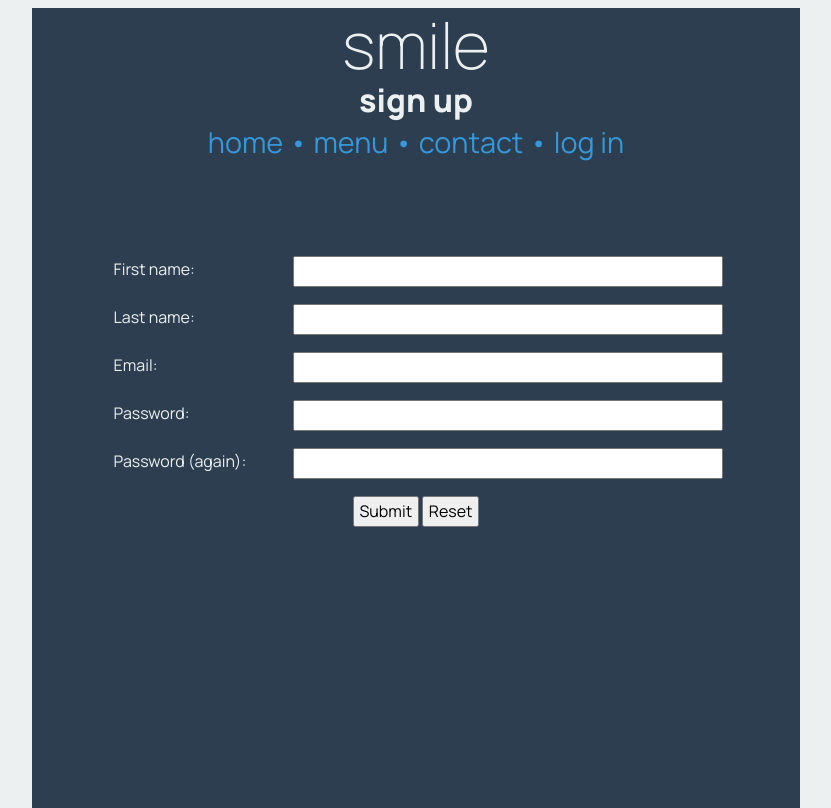
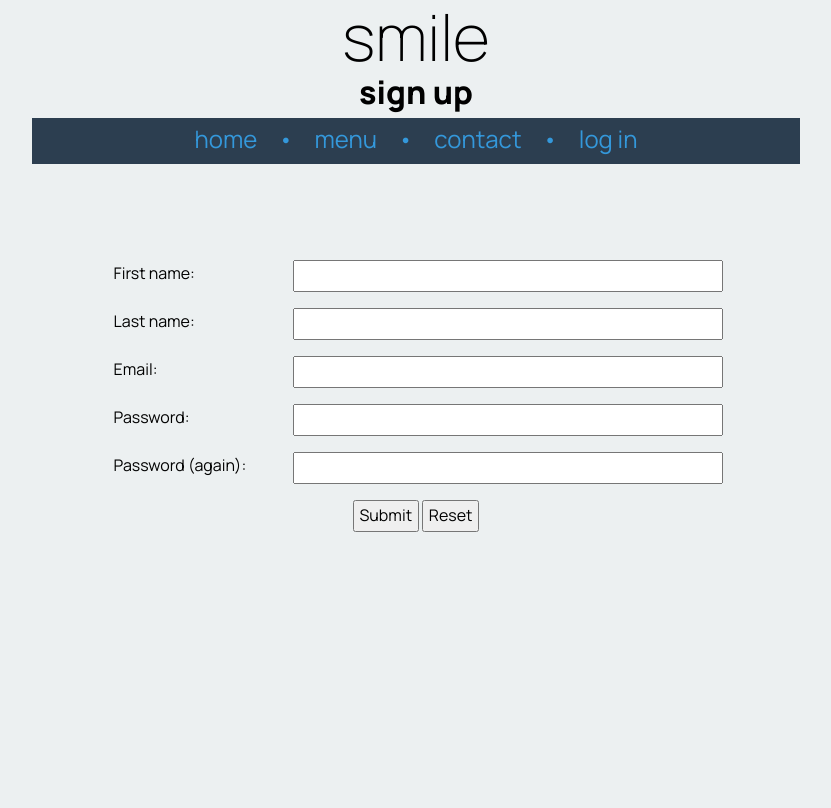
Before and after one commit to OliverSuperCoolAndVeryGoodSchoolAccount/stride, a Flask app: page /signup in a window 1280 px wide. Shown: the whole page, without its empty margins (224-1055 px from the left). After the commit the page ends 532 px from the top, so only its background shows below. Run offline with Flask 2, Linux system fonts and the light colour scheme.

Commit message:
Reformat products and signup/login forms

```diff
--- a/static/smile.css
+++ b/static/smile.css
@@ -12,9 +12,8 @@ body {
 .container {
     width: 60vw;
     margin: auto;
-    background-color: rgba(44, 62, 80, 1.0);
-    color: rgba(236, 240, 241, 1.0);
-    min-height: 100vh;
+    /*background-color: rgba(52, 73, 94, 1.0);*/
+    /*color: rgba(236, 240, 241, 1.0);*/
 }
 
 .container::after {
@@ -31,7 +30,7 @@ h1 {
     text-align: center;
     font-weight: 200;
     font-size: 4rem;
-    margin: 0.5rem 0 0 0;
+    margin: 0;
 }
 
 h2 {
@@ -41,57 +40,116 @@ h2 {
 }
 
 nav {
+    background-color: rgba(44, 62, 80, 1.0); /* darkest blue */
     text-align: center;
-    color: rgba(52, 152, 219, 1.0);
-    font-size: 1.8rem;
+    /*color: rgba(52, 152, 219, 1.0);!*light blue*!*/
+    font-size: 1.5rem;
+    padding-top: 0.4rem;
+    padding-bottom: 0.7rem;
+    color: rgba(52, 152, 219, 1.0); /*light blue*/
+}
+.navbar-brand{
+    display:inline;
+    float:left;
+}
+.navbar-links{
+    display:inline;
+    float:right;
+}
+nav a {
+    /*margin:0 0.5rem;*/
+    padding: 0 1rem;
+    font-size: 1.5rem;
+
+    /*border: 1px solid rgba(52, 152, 219, 1.0);*/
+    /*border-radius:0.5rem;*/
+}
+
+nav a:hover {
+    /*color: rgba(44, 62, 80, 1.0); !* darkest blue *!*/
+    /*background-color: rgba(52, 152, 219, 1.0); !*light blue*!*/
+    border-bottom: 3px solid rgba(52, 152, 219, 1.0);
 }
 
 a, a:visited {
     color: rgba(52, 152, 219, 1.0);
+    /*color:hotpink;*/
     text-decoration: none;
 }
 
-.product-box {
-    width: 13vw;
-    float: left;
-    padding: 0.5rem;
-    margin: 1vw;
-    background-color: rgba(236, 240, 241, 1.0);
-    color: rgba(44, 62, 80, 1.0);
+.product-box img {
+    /*max-width:200px;*/
 }
 
+.products {
+    display: flex;
+    flex-wrap: wrap;
+    justify-content: space-evenly;
+}
+
+.product-box {
+    /*width: 13vw;*/
+    width: 32%;
+    /*float: left;*/
+    /*display: table-cell;*/
+    /*padding: 0.5rem;*/
+    /*margin: 1vw;*/
+    border: 1px solid rgba(189, 195, 199,1.0);
+    color: rgba(44, 62, 80, 1.0);
+    margin-bottom:0.5rem;
+}
+.product-box-heading{
+    padding:0.5rem;
+}
+.product-box-image{
+    height:150px;
+    overflow: hidden;
+}
+.product-box-info{
+        padding:0.5rem;
+
+}
 .product-box h3 {
     font-size: 1.2rem;
+    text-align: center;
 }
 
 .product-box p {
     font-size: 0.8rem;
+    margin-bottom:0.3rem;
 }
-.myform{
-    width:80%;
-    margin:auto;
+
+.myform {
+    width: 80%;
+    margin: auto;
     padding-top: 3rem;
 }
-.form-group{
+
+.form-group {
     padding-top: 3rem;
 }
-.form-label{
-    width:30%;
-    float:left;
-    padding:0.3rem;
+
+.form-label {
+    width: 30%;
+    float: left;
+    padding: 0.3rem;
 }
-.form-element{
-    width:70%;
-    float:left;
+
+.form-element {
+    width: 70%;
+    float: left;
 }
-.button-group{
-    margin-top:3rem;
+
+.button-group {
+    margin-top: 3rem;
     text-align: center;
 }
-.button-group input{
-    padding:0.3rem;
+
+.button-group input {
+    padding: 0.3rem;
 }
-.form-group input{
-    padding:0.3rem;
-    width:100%;
+
+.form-group input {
+    padding: 0.3rem;
+    width: 100%;
 }
```
